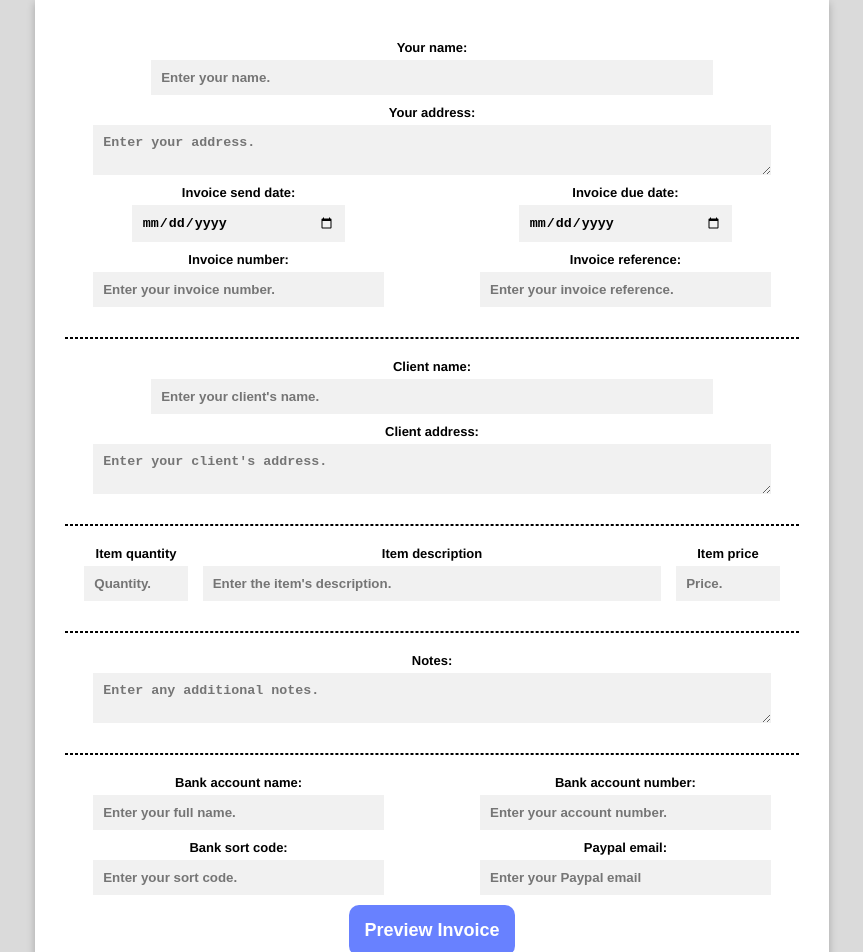
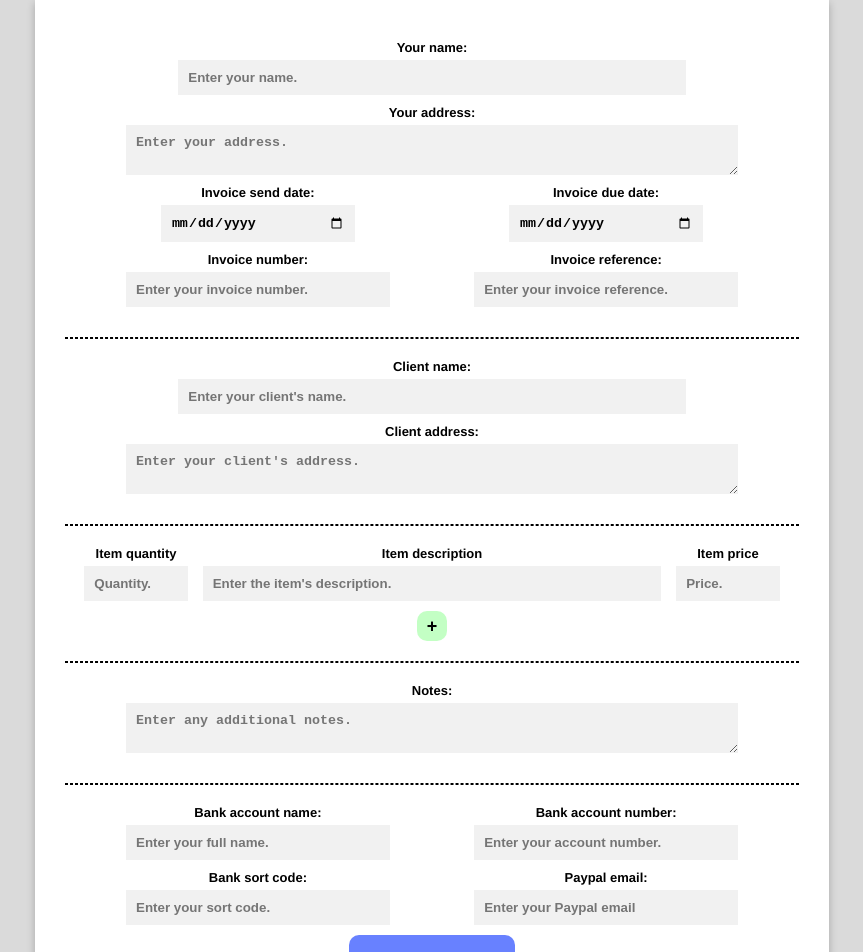
Before and after one commit to ConnorEasterbrook/Bandit, a React (Create React App) app: page / in a window 1280 px wide. Shown: the top 952 px of the page, without its empty margins (208-1071 px from the left). Built offline with nearby package versions, Linux system fonts and the light colour scheme; the HTML template or start-up script is replaced by a standard one.

Commit message:
Code tidy

```diff
--- a/src/App.js
+++ b/src/App.js
@@ -1,11 +1,14 @@
 import { useState } from "react";
 import ClientDetails from "./assets/components/ClientDetails";
+import ClientDetailsInput from "./assets/components/ClientDetailsInput";
 import Footer from "./assets/components/Footer";
+import FooterInput from "./assets/components/FooterInput";
 import Header from "./assets/components/Header";
 import Notes from "./assets/components/Notes";
 import Table from "./assets/components/Table";
-import TableForm from "./assets/components/TableForm";
+import TableInput from "./assets/components/TableInput";
 import UserDetails from "./assets/components/UserDetails";
+import UserDetailsInput from "./assets/components/UserDetailsInput";
 
 function App()
 {
@@ -75,6 +78,7 @@ function App()
                 desc={desc}
                 price={price}
                 total={total}
+                setTotal={setTotal}
               />
 
 
@@ -96,111 +100,45 @@ function App()
           </div>
         ) : (
           <div className="previewDiv">
-            <div className="inputField">
-              <label className="singleRow" htmlFor="yourName">Your name:</label>
-              <input
-                type="text"
-                id="smallText"
-                placeholder="Enter your name."
-                value={name}
-                onChange={(e) => setName(e.target.value)}
+
+            <UserDetailsInput
+              name={name}
+              setName={setName}
+              address={address}
+              setAddress={setAddress}
+              invoiceDate={invoiceDate}
+              setInvoiceDate={setInvoiceDate}
+              dueDate={dueDate}
+              setDueDate={setDueDate}
+              invoiceNumber={invoiceNumber}
+              setInvoiceNumber={setInvoiceNumber}
+              invoiceReference={invoiceReference}
+              setInvoiceReference={setInvoiceReference}
             />
-            </div>
-
-            <div className="inputFieldSingle">
-              <label htmlFor="address">Your address:</label>
-              <textarea
-                type="text"
-                id="bigText"
-                placeholder="Enter your address."
-                value={address}
-                onChange={(e) => setAddress(e.target.value)}
-              />
-            </div>
-
-            <div className="inputField">
-              <label htmlFor="invoiceDate">Invoice send date:</label>
-              <input
-                type="date"
-                id="dateText"
-                placeholder="Enter the invoice send date."
-                value={invoiceDate}
-                onChange={(e) => setInvoiceDate(e.target.value)}
-              />
-            </div>
-
-            <div className="inputField">
-              <label htmlFor="dueDate">Invoice due date:</label>
-              <input
-                type="date"
-                id="dateText"
-                placeholder="Enter your invoice due date."
-                value={dueDate}
-                onChange={(e) => setDueDate(e.target.value)}
-              />
-            </div>
-
-            <div className="inputField">
-              <label htmlFor="invoiceNumber">Invoice number:</label>
-              <input
-                type="text"
-                id="smallText"
-                placeholder="Enter your invoice number."
-                value={invoiceNumber}
-                onChange={(e) => setInvoiceNumber(e.target.value)}
-              />
-            </div>
-
-            <div className="inputField">
-              <label htmlFor="invoiceReference">Invoice reference:</label>
-              <input
-                type="text"
-                id="smallText"
-                placeholder="Enter your invoice reference."
-                value={invoiceReference}
-                onChange={(e) => setInvoiceReference(e.target.value)}
-              />
-            </div>
 
             <div className="gap"></div>
 
-            <div className="inputField">
-              <label htmlFor="clientName">Client name:</label>
-              <input
-                type="text"
-                id="smallText"
-                placeholder="Enter your client's name."
-                value={clientName}
-                onChange={(e) => setClientName(e.target.value)}
+            <ClientDetailsInput
+              clientName={clientName}
+              setClientName={setClientName}
+              clientAddress={clientAddress}
+              setClientAddress={setClientAddress}
             />
-            </div>
-
-            <div className="inputFieldSingle">
-              <label htmlFor="clientAddress">Client address:</label>
-              <textarea
-                type="text"
-                id="bigText"
-                placeholder="Enter your client's address."
-                value={clientAddress}
-                onChange={(e) => setClientAddress(e.target.value)}>
-              </textarea>
-            </div>
 
             <div className="gap"></div>
 
-            <TableForm
+            <TableInput
               quantity={quantity}
               setQuantity={setQuantity}
               desc={desc}
               setDesc={setDesc}
               price={price}
               setPrice={setPrice}
-              total={total}
-              setTotal={setTotal}
             />
 
             <div className="gap"></div>
 
+            <div className="tableForm">
               <div className="inputFieldSingle">
                 <label htmlFor="notes">Notes:</label>
                 <textarea
@@ -211,52 +149,20 @@ function App()
                   onChange={(e) => setNotes(e.target.value)}>
                 </textarea>
               </div>
+            </div>
 
             <div className="gap"></div>
 
-            <div className="inputField">
-              <label htmlFor="accountName">Bank account name:</label>
-              <input
-                type="text"
-                id="smallText"
-                placeholder="Enter your full name."
-                value={accountName}
-                onChange={(e) => setAccountName(e.target.value)}
+            <FooterInput
+              accountName={accountName}
+              setAccountName={setAccountName}
+              accountNumber={accountNumber}
+              setAccountNumber={setAccountNumber}
+              sortCode={sortCode}
+              setSortCode={setSortCode}
+              paypalEmail={paypalEmail}
+              setPaypalEmail={setPaypalEmail}
             />
-            </div>
-
-            <div className="inputField">
-              <label htmlFor="accountNumber">Bank account number:</label>
-              <input
-                type="text"
-                id="smallText"
-                placeholder="Enter your account number."
-                value={accountNumber}
-                onChange={(e) => setAccountNumber(e.target.value)}
-              />
-            </div>
-
-            <div className="inputField">
-              <label htmlFor="sortCode">Bank sort code:</label>
-              <input
-                type="text"
-                id="smallText"
-                placeholder="Enter your sort code."
-                value={sortCode}
-                onChange={(e) => setSortCode(e.target.value)}
-              />
-            </div>
-
-            <div className="inputField">
-              <label htmlFor="paypalEmail">Paypal email:</label>
-              <input
-                type="text"
-                id="smallText"
-                placeholder="Enter your Paypal email"
-                value={paypalEmail}
-                onChange={(e) => setPaypalEmail(e.target.value)}
-              />
-            </div>
 
             <button className="previewButton" onClick={() => setShowInvoice(true)}>Preview Invoice</button>
           </div>
--- /dev/null
+++ b/src/assets/components/ClientDetailsInput.js
@@ -0,0 +1,28 @@
+export default function ClientDetailsInput({ clientName, setClientName, clientAddress, setClientAddress })
+{
+    return (
+        <div className="tableForm">
+            <div className="inputField">
+              <label htmlFor="clientName">Client name:</label>
+              <input
+                type="text"
+                id="smallText"
+                placeholder="Enter your client's name."
+                value={clientName}
+                onChange={(e) => setClientName(e.target.value)}
+              />
+            </div>
+
+            <div className="inputFieldSingle">
+              <label htmlFor="clientAddress">Client address:</label>
+              <textarea
+                type="text"
+                id="bigText"
+                placeholder="Enter your client's address."
+                value={clientAddress}
+                onChange={(e) => setClientAddress(e.target.value)}>
+              </textarea>
+            </div>
+        </div>
+    )
+}
--- /dev/null
+++ b/src/assets/components/FooterInput.js
@@ -0,0 +1,50 @@
+export default function FooterInput({ accountName, setAccountName, accountNumber, setAccountNumber, sortCode, setSortCode, paypalEmail, setPaypalEmail })
+{
+    return (
+        <div className="tableForm">
+            <div className="inputField">
+              <label htmlFor="accountName">Bank account name:</label>
+              <input
+                type="text"
+                id="smallText"
+                placeholder="Enter your full name."
+                value={accountName}
+                onChange={(e) => setAccountName(e.target.value)}
+              />
+            </div>
+
+            <div className="inputField">
+              <label htmlFor="accountNumber">Bank account number:</label>
+              <input
+                type="text"
+                id="smallText"
+                placeholder="Enter your account number."
+                value={accountNumber}
+                onChange={(e) => setAccountNumber(e.target.value)}
+              />
+            </div>
+
+            <div className="inputField">
+              <label htmlFor="sortCode">Bank sort code:</label>
+              <input
+                type="text"
+                id="smallText"
+                placeholder="Enter your sort code."
+                value={sortCode}
+                onChange={(e) => setSortCode(e.target.value)}
+              />
+            </div>
+
+            <div className="inputField">
+              <label htmlFor="paypalEmail">Paypal email:</label>
+              <input
+                type="text"
+                id="smallText"
+                placeholder="Enter your Paypal email"
+                value={paypalEmail}
+                onChange={(e) => setPaypalEmail(e.target.value)}
+              />
+            </div>
+        </div>
+    )
+}
--- a/src/assets/components/TableForm.js
+++ b/src/assets/components/TableInput.js
@@ -1,6 +1,6 @@
-export default function TableForm({ quantity, setQuantity, desc, setDesc, price, setPrice, total, setTotal })
+export default function TableInput({ quantity, setQuantity, desc, setDesc, price, setPrice })
 {
-    const calculateTotal = (total) => { setTotal (quantity * price) }
+    // const newItems = { id: }
 
     return (
         <div className="tableForm">
@@ -42,6 +42,8 @@ export default function TableForm({ quantity, setQuantity, desc, setDesc, price,
                     onChange={(e) => setPrice(e.target.value)}
                 />
             </div>
+
+            <button className="addTableItem">+</button>
         </div>
     )
 }
--- /dev/null
+++ b/src/assets/components/UserDetailsInput.js
@@ -0,0 +1,72 @@
+export default function UserDetailsInput({ name, setName, address, setAddress, invoiceDate, setInvoiceDate, invoiceNumber, setInvoiceNumber, invoiceReference, setInvoiceReference, dueDate, setDueDate })
+{
+    return (
+        <div className="tableForm">
+            <div className="inputField">
+              <label className="singleRow" htmlFor="yourName">Your name:</label>
+              <input
+                type="text"
+                id="smallText"
+                placeholder="Enter your name."
+                value={name}
+                onChange={(e) => setName(e.target.value)}
+              />
+            </div>
+
+            <div className="inputFieldSingle">
+              <label htmlFor="address">Your address:</label>
+              <textarea
+                type="text"
+                id="bigText"
+                placeholder="Enter your address."
+                value={address}
+                onChange={(e) => setAddress(e.target.value)}
+              />
+            </div>
+
+            <div className="inputField">
+              <label htmlFor="invoiceDate">Invoice send date:</label>
+              <input
+                type="date"
+                id="dateText"
+                placeholder="Enter the invoice send date."
+                value={invoiceDate}
+                onChange={(e) => setInvoiceDate(e.target.value)}
+              />
+            </div>
+
+            <div className="inputField">
+              <label htmlFor="dueDate">Invoice due date:</label>
+              <input
+                type="date"
+                id="dateText"
+                placeholder="Enter your invoice due date."
+                value={dueDate}
+                onChange={(e) => setDueDate(e.target.value)}
+              />
+            </div>
+
+            <div className="inputField">
+              <label htmlFor="invoiceNumber">Invoice number:</label>
+              <input
+                type="text"
+                id="smallText"
+                placeholder="Enter your invoice number."
+                value={invoiceNumber}
+                onChange={(e) => setInvoiceNumber(e.target.value)}
+              />
+            </div>
+
+            <div className="inputField">
+              <label htmlFor="invoiceReference">Invoice reference:</label>
+              <input
+                type="text"
+                id="smallText"
+                placeholder="Enter your invoice reference."
+                value={invoiceReference}
+                onChange={(e) => setInvoiceReference(e.target.value)}
+              />
+            </div>
+        </div>
+    )
+}
--- a/src/index.css
+++ b/src/index.css
@@ -261,6 +261,23 @@ td
           width: 90%;
         }
 
+        .addTableItem
+        {
+          width: 30px;
+          height: 30px;
+          margin: 0px;
+          padding: 0px;
+          text-align: center;
+          vertical-align: middle;
+          color: black;
+          background-color: #b7ffb9d4;
+        }
+
+          .addTableItem:hover
+          {
+            border-color: #b7ffb9d4;
+          }
+
     .inputFieldSingle
     {
       display: flex;
```
Also changed, not shown: src/assets/components/Table.js (+8 -1 lines). Lines whose indentation alone changed are shown as unchanged.
